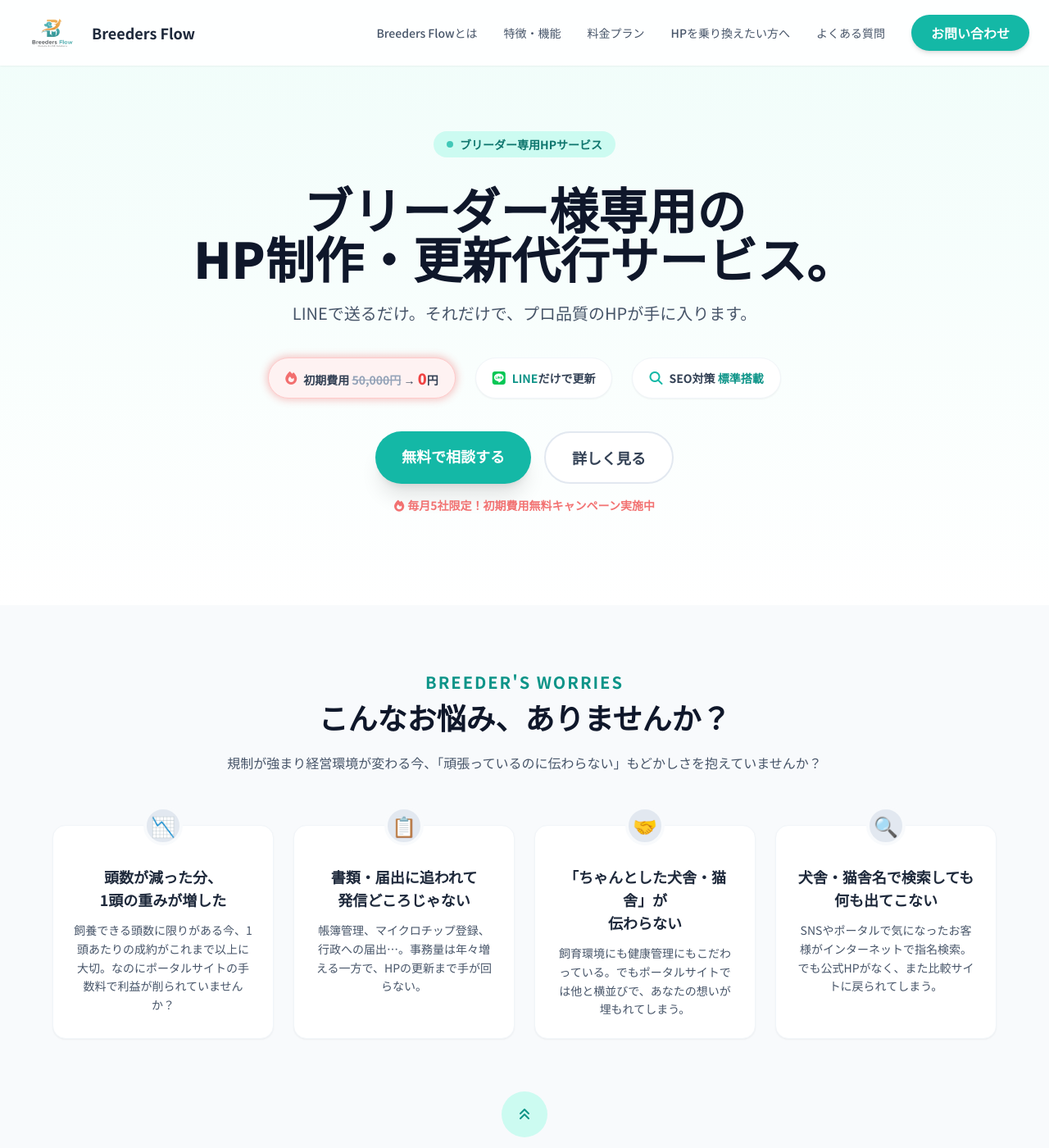
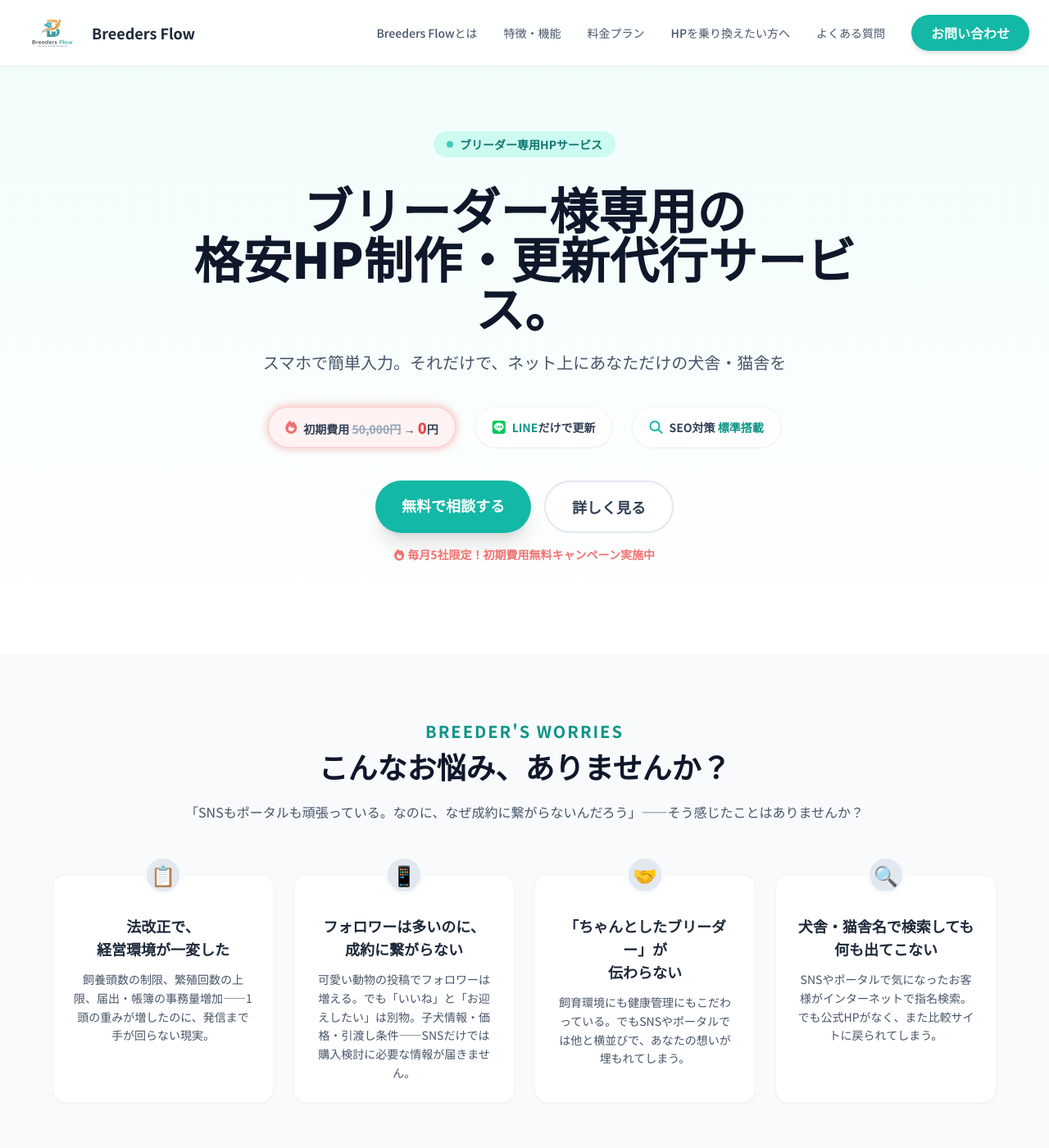
Before and after one commit to BSK-Ryo/Breeders-Flow, a Jekyll site: the page built from index.html, in a window 1280 px wide and 1400 px high. Shown: the whole window at 82% size. Built offline with Jekyll 4.4.1, drawn with Linux system fonts in a browser that asks for light colours; nearby versions of some CDN libraries.

Commit message:
キャッチコピー変更

```diff
--- a/index.html
+++ b/index.html
@@ -1,6 +1,6 @@
 ---
 layout: home
-title: "Breeders-Flow - ブリーダー専用HP制作サービス"
+title: "Breeders-Flow - ブリーダー専用HP制作・更新システムサービス"
 description: "LINEでかんたん更新。ポータルサイトに頼らない、ブリーダーのための直販HP制作サービス。"
 ---
 
@@ -12,10 +12,10 @@
                 ブリーダー専用HPサービス
             </div>
             <h1 class="text-3xl md:text-5xl lg:text-6xl font-extrabold leading-tight text-slate-900 mb-6">
-                ブリーダー様専用の<br>HP制作・更新代行サービス。
+                ブリーダー様専用の<br>格安HP制作・更新代行サービス。
             </h1>
             <p class="text-lg md:text-xl text-slate-600 leading-relaxed mb-10">
-                LINEで送るだけ。それだけで、プロ品質のHPが手に入ります。
+                スマホで簡単入力。それだけで、ネット上にあなただけの犬舎・猫舎を
             </p>
 
             <!-- Trust Badges -->
@@ -58,25 +58,25 @@
                     こんなお悩み、ありませんか？
                 </h2>
                 <p class="text-slate-600">
-                    規制が強まり経営環境が変わる今、<br class="md:hidden" />「頑張っているのに伝わらない」もどかしさを抱えていませんか？
+                    「SNSもポータルも頑張っている。なのに、なぜ成約に繋がらないんだろう」<br class="md:hidden" />——そう感じたことはありませんか？
                 </p>
             </div>
 
             <div class="grid md:grid-cols-2 lg:grid-cols-4 gap-6 max-w-6xl mx-auto">
                 <div class="bg-white p-6 rounded-2xl shadow-sm border border-slate-100 relative">
-                    <div class="absolute -top-6 left-1/2 transform -translate-x-1/2 w-12 h-12 bg-slate-200 rounded-full flex items-center justify-center border-4 border-slate-50 text-2xl">📉</div>
-                    <h3 class="mt-6 text-lg font-bold text-center mb-3 text-slate-800">頭数が減った分、<br>1頭の重みが増した</h3>
-                    <p class="text-sm text-slate-600 leading-relaxed text-center">飼養できる頭数に限りがある今、1頭あたりの成約がこれまで以上に大切。なのにポータルサイトの手数料で利益が削られていませんか？</p>
+                    <div class="absolute -top-6 left-1/2 transform -translate-x-1/2 w-12 h-12 bg-slate-200 rounded-full flex items-center justify-center border-4 border-slate-50 text-2xl">📋</div>
+                    <h3 class="mt-6 text-lg font-bold text-center mb-3 text-slate-800">法改正で、<br>経営環境が一変した</h3>
+                    <p class="text-sm text-slate-600 leading-relaxed text-center">飼養頭数の制限、繁殖回数の上限、届出・帳簿の事務量増加——1頭の重みが増したのに、発信まで手が回らない現実。</p>
                 </div>
                 <div class="bg-white p-6 rounded-2xl shadow-sm border border-slate-100 relative mt-8 md:mt-0">
-                    <div class="absolute -top-6 left-1/2 transform -translate-x-1/2 w-12 h-12 bg-slate-200 rounded-full flex items-center justify-center border-4 border-slate-50 text-2xl">📋</div>
-                    <h3 class="mt-6 text-lg font-bold text-center mb-3 text-slate-800">書類・届出に追われて<br>発信どころじゃない</h3>
-                    <p class="text-sm text-slate-600 leading-relaxed text-center">帳簿管理、マイクロチップ登録、行政への届出…。事務量は年々増える一方で、HPの更新まで手が回らない。</p>
+                    <div class="absolute -top-6 left-1/2 transform -translate-x-1/2 w-12 h-12 bg-slate-200 rounded-full flex items-center justify-center border-4 border-slate-50 text-2xl">📱</div>
+                    <h3 class="mt-6 text-lg font-bold text-center mb-3 text-slate-800">フォロワーは多いのに、<br>成約に繋がらない</h3>
+                    <p class="text-sm text-slate-600 leading-relaxed text-center">可愛い動物の投稿でフォロワーは増える。でも「いいね」と「お迎えしたい」は別物。子犬情報・価格・引渡し条件——SNSだけでは購入検討に必要な情報が届きません。</p>
                 </div>
                 <div class="bg-white p-6 rounded-2xl shadow-sm border border-slate-100 relative mt-8 lg:mt-0">
                     <div class="absolute -top-6 left-1/2 transform -translate-x-1/2 w-12 h-12 bg-slate-200 rounded-full flex items-center justify-center border-4 border-slate-50 text-2xl">🤝</div>
-                    <h3 class="mt-6 text-lg font-bold text-center mb-3 text-slate-800">「ちゃんとした犬舎・猫舎」が<br>伝わらない</h3>
-                    <p class="text-sm text-slate-600 leading-relaxed text-center">飼育環境にも健康管理にもこだわっている。でもポータルサイトでは他と横並びで、あなたの想いが埋もれてしまう。</p>
+                    <h3 class="mt-6 text-lg font-bold text-center mb-3 text-slate-800">「ちゃんとしたブリーダー」が<br>伝わらない</h3>
+                    <p class="text-sm text-slate-600 leading-relaxed text-center">飼育環境にも健康管理にもこだわっている。でもSNSやポータルでは他と横並びで、あなたの想いが埋もれてしまう。</p>
                 </div>
                 <div class="bg-white p-6 rounded-2xl shadow-sm border border-slate-100 relative mt-8 lg:mt-0">
                     <div class="absolute -top-6 left-1/2 transform -translate-x-1/2 w-12 h-12 bg-slate-200 rounded-full flex items-center justify-center border-4 border-slate-50 text-2xl">🔍</div>
```
